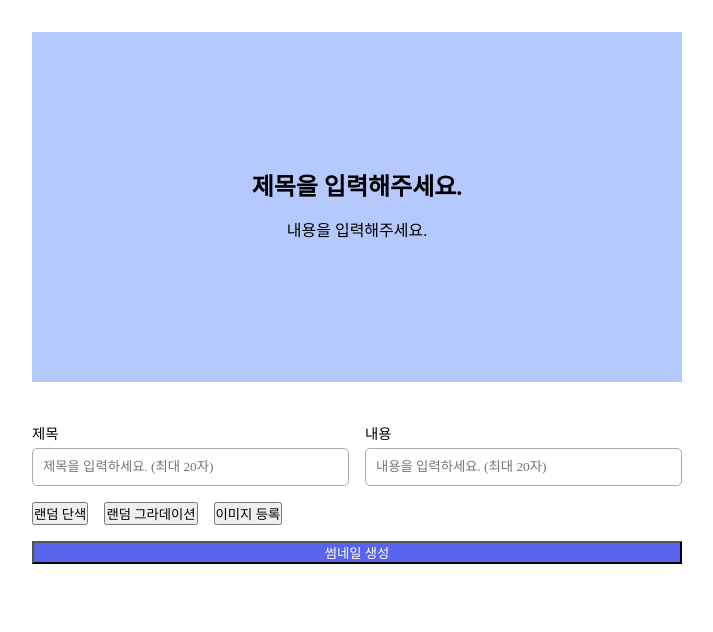
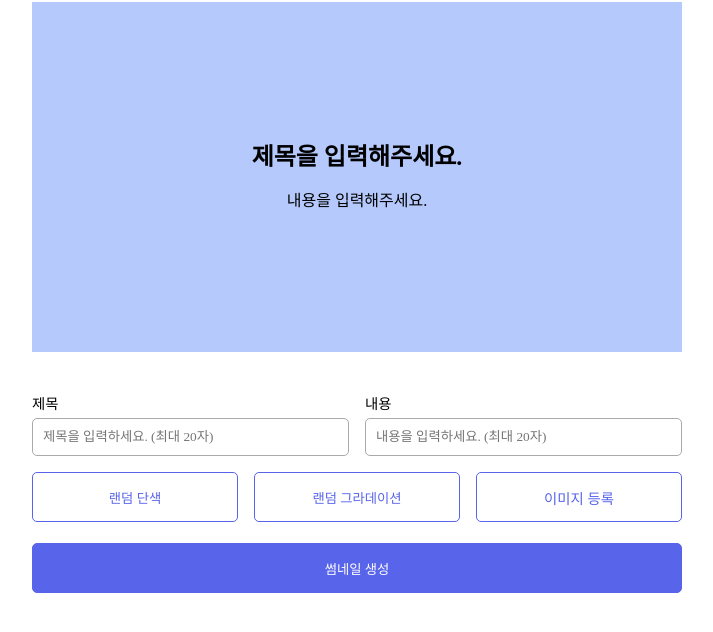
Before and after one commit to ReturnReason/ThumbnailGenerator, a website with bundled scripts: page index.html in a window 1280 px wide. Shown: the part 138-770 px from the top of the page, without its empty margins (283-996 px from the left). Built offline with nearby package versions, Linux system fonts and the light colour scheme; a web font is replaced by a local one.

Commit message:
chore: 이미지 등록 버튼 label, input 태그로 변경

```diff
--- a/index.html
+++ b/index.html
@@ -46,14 +46,18 @@
       <div class="setting">
         <div class="setting-bg-btn-wrapper">
           <div class="bg-pick" id="random-bg-color">
-            <button class="change-bg-color-btn" data-test="btn_change-bg-color">랜덤 단색</button>
-            <button class="change-bg-g-color-btn" data-test="btn_change-g-bg-color">
+            <button class="btn change-bg-color-btn" data-test="btn_change-bg-color">
+              랜덤 단색
+            </button>
+            <button class="btn change-bg-g-color-btn" data-test="btn_change-g-bg-color">
               랜덤 그라데이션
             </button>
-            <button class="change-bg-image-btn" data-test="btn_change-image">이미지 등록</button>
+
+            <label for="upload-img" class="btn change-bg-image-btn">이미지 등록</label>
+            <input name="upload-img" id="upload-img" type="file" accept="image/*" />
           </div>
         </div>
-        <button class="create-btn" data-test="create">썸네일 생성</button>
+        <button class="btn create-btn" data-test="create">썸네일 생성</button>
       </div>
     </main>
     <script type="module" src="./src/js/index.js"></script>
```
